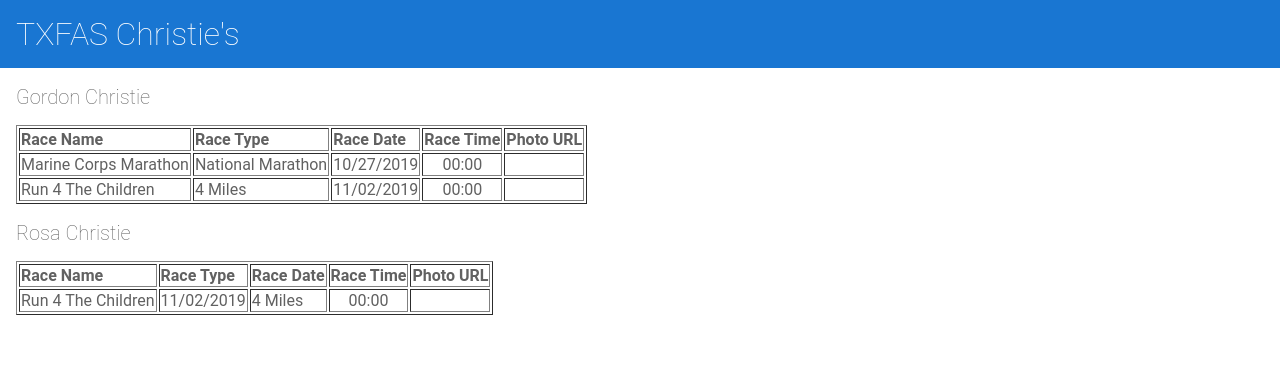
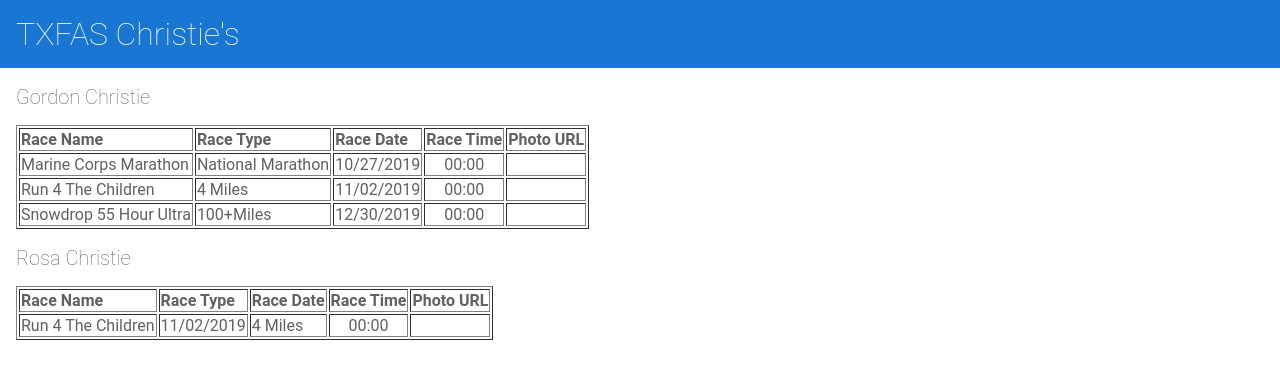
Before and after one commit to gchristie/txfas, an Angular app: page / in a window 1280 px wide. Shown: the top 378 px of the page. Built offline with nearby package versions, Linux system fonts and the light colour scheme.

Commit message:
added snowdrop

```diff
--- a/src/app/racedata.ts
+++ b/src/app/racedata.ts
@@ -13,6 +13,15 @@ export var racedata = [
     name: 'Run 4 The Children',
     racedate: '11/02/2019',
     racetype: '4 Miles',
+    racetime: '00:00',
+    runner: 'Gordon',
+    photoURL: ''
+  }
+   ,
+   {
+    name: 'Snowdrop 55 Hour Ultra',
+    racedate: '12/30/2019',
+    racetype: '100+Miles',
     racetime: '00:00',
     runner: 'Gordon',
     photoURL: ''
```
